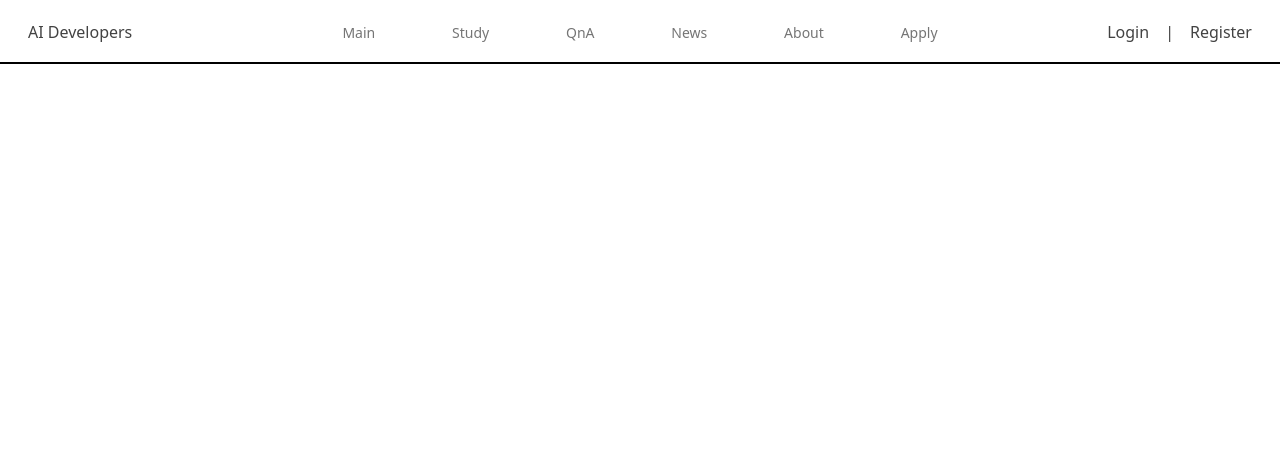
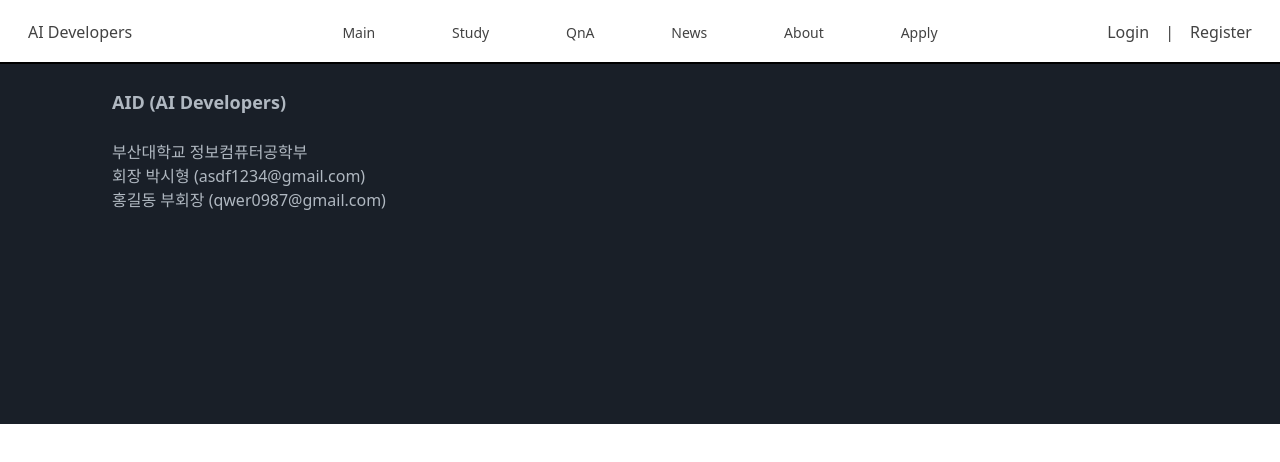
Before and after one commit to PNU-AID/AID-WEB-client-v2, a React (Vite) app: page /homepage/study in a window 1280 px wide. Shown: the top 462 px of the page. Built offline with nearby package versions, Linux system fonts and the light colour scheme.

Commit message:
Design: 공통 하단바 구현

```diff
--- a/src/App.tsx
+++ b/src/App.tsx
@@ -1,12 +1,14 @@
 import { Outlet } from 'react-router-dom';
 import GeneralLayout from './pages/GeneralLayout';
 import Header from './components/common/Header';
+import Bottom from './components/common/Bottom';
 
 function App() {
   return (
     <GeneralLayout>
       <Header />
       <Outlet />
+      <Bottom />
     </GeneralLayout>
   );
 }
--- /dev/null
+++ b/src/components/common/Bottom.tsx
@@ -0,0 +1,35 @@
+import { useState, useEffect } from 'react';
+import { useLocation } from 'react-router-dom';
+
+function Bottom() {
+  const [darkMode, setDarkMode] = useState(true);
+  const location = useLocation();
+  useEffect(() => {
+    console.log(location.pathname);
+    if (location.pathname === '/apply' || location.pathname === '/login') {
+      setDarkMode(false);
+    } else {
+      setDarkMode(true);
+    }
+  }, [location.pathname]);
+
+  return (
+    <div
+      className={`flex flex-col w-full h-[50vh] px-28 py-16 ${
+        darkMode
+          ? 'bg-darkdarkgray text-tsecondary'
+          : 'bg-transparent text-black'
+      }`}
+    >
+      <div className="text-lg font-bold">AID (AI Developers)</div>
+      <br />
+      <div className="text-base font-thin">부산대학교 정보컴퓨터공학부</div>
+      <div className="font-thin text-md">회장 박시형 (asdf1234@gmail.com)</div>
+      <div className="font-thin text-md">
+        홍길동 부회장 (qwer0987@gmail.com)
+      </div>
+    </div>
+  );
+}
+
+export default Bottom;
--- a/tailwind.config.js
+++ b/tailwind.config.js
@@ -5,9 +5,12 @@ export default {
   theme: {
     extend: {
       colors: {
-        'primary': '#3563E9',
-        'secondary': '#424242',
-        'text-primary': '#757575',
+        primary: '#3563E9',
+        secondary: '#424242',
+        darkdarkgray: '#191F28',
+        tprimary: '#757575',
+        tsecondary: '#B0B8C1',
+        tthird: '#8B95A1',
       },
     },
   },
```
